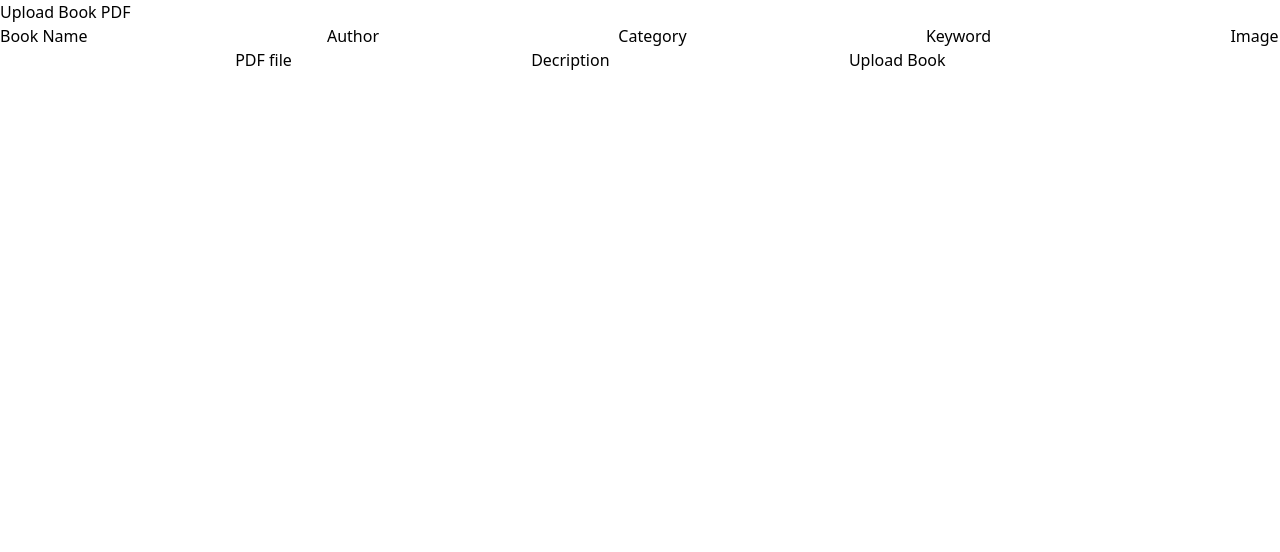
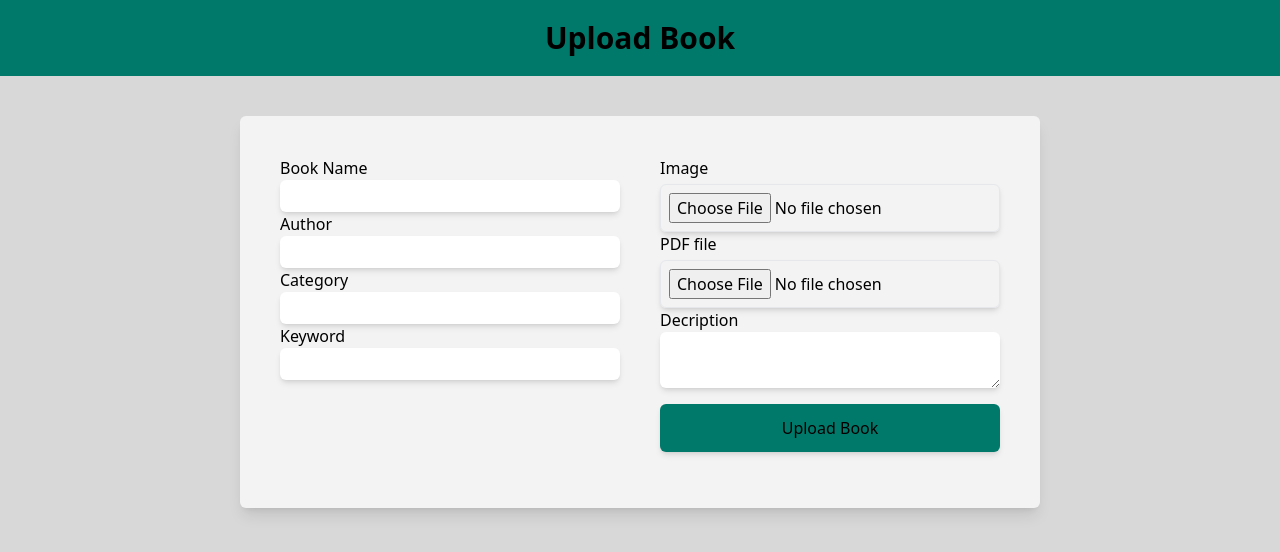
Before and after one commit to Satish9047/book-sharing-website, a website built with Vite: page client/view/upload/upload.html in a window 1280 px wide. Built offline with nearby package versions, Linux system fonts and the light colour scheme.

Commit message:
add tailwind css to book, update: profile page, upload page

```diff
--- a/client/view/book/book.html
+++ b/client/view/book/book.html
@@ -25,7 +25,7 @@
                     <div class="flex"><p class="font-semibold">keyword : </p><span> Heroie</span></div>
                     <div class=""><p class="font-semibold">description : </p><span> During the Pacific War in Tokyo, Mahito Maki loses his mother Hisako in a hospital fire. Mahito's father Shoichi, an air munitions factory owner, marries his late wife's sister, Natsuko. They evacuate to her rural estate. Mahito, distant to the pregnant Natsuko, encounters a peculiar grey heron leading him to a sealed tower, the last known location of Natsuko's architect granduncle. </span></div>
                     <div>
-                        <button class=" my-3 p-3 w-2/6 bg-[#00796B] rounded-md shadow-md">Download</button>
+                        <button class="my-4 p-3 w-full rounded-md shadow-md bg-[#00796B] hover:bg-[#007951] active:bg-[#F3F3F3]">Download</button>
                     </div>
                 </div>
             </div>
--- a/client/view/profile/profile.html
+++ b/client/view/profile/profile.html
@@ -25,7 +25,7 @@
                     </div>
                 </div>
                 <div class="p-3 flex justify-center">
-                    <button class="p-3 w-full rounded-md shadow-md bg-[#F3F3F3] hover:bg-[#00796B] active:bg-[#F3F3F3]">Upload Book</button>
+                    <button class="my-4 p-3 w-full rounded-md shadow-md bg-[#00796B] hover:bg-[#007951] active:bg-[#F3F3F3]">Upload Book</button>
                 </div>
             </div>
             <div class="p-5 w-9/12 flex flex-col rounded-md">
--- a/client/view/upload/upload.html
+++ b/client/view/upload/upload.html
@@ -1,41 +1,52 @@
 <!DOCTYPE html>
 <html lang="en">
+
 <head>
     <meta charset="UTF-8">
     <meta name="viewport" content="width=device-width, initial-scale=1.0">
     <link rel="stylesheet" href="../../src/style.css">
     <title>Recon Book</title>
 </head>
-<body>
-    <card>
-        <header>
-            <h2>Upload Book PDF</h2>
-        </header>
-        <form>
+
+<body class="bg-[#D8D8D8] h-screen w-screen">
+    <main>
+        <navbar class="px-4 py-5 flex justify-center  bg-[#00796B]">
+            <h1 class="font-semibold text-3xl">Upload Book</h1>
+        </navbar>
+        <div class="p-10 flex justify-center">
+            <form class="p-10 w-4/6 flex bg-[#F3F3F3] rounded-md shadow-lg gap-10">
+                <div class="flex flex-col w-1/2">
                     <label for="book-name">Book Name</label>
-            <input name="book-name" id="book-name">
+                    <input name="book-name" id="book-name" class="px-3 py-1 rounded-md shadow-md">
 
                     <label for="author">Author</label>
-            <input name="author" id="author">
+                    <input name="author" id="author" class="px-3 py-1 rounded-md shadow-md">
 
                     <label for="category">Category</label>
-            <input name="category" id="category">
+                    <input name="category" id="category" class="px-3 py-1 rounded-md shadow-md">
 
                     <label for="keyword">Keyword</label>
-            <input name="keyword" id="keyword">
+                    <input name="keyword" id="keyword" class="px-3 py-1 rounded-md shadow-md">
 
+
+                </div>
+
+                <div class="flex flex-col w-1/2">
                     <label for="image">Image</label>
-            <input name="image" id="image">
+                    <input type="file" name="image" id="image" class="mt-1 p-2 border rounded-md shadow-md">
 
                     <label for="bookpdf">PDF file</label>
-            <input name="bookpdf" id="bookpdf">
+                    <input type="file" name="bookpdf" id="bookpdf" class="mt-1 p-2 border rounded-md shadow-md">
 
                     <label for="description">Decription</label>
-            <input name="description" id="description">
+                    <textarea name="description" id="description" class="px-3 py-1 rounded-md shadow-md"></textarea>
 
-            <button>Upload Book</button>
+                    <button class="my-4 p-3 w-full rounded-md shadow-md bg-[#00796B] hover:bg-[#007951] active:bg-[#F3F3F3]">Upload Book</button>
+                </div>
             </form>
-    </card>
+        </div>
+    </main>
     <script type="module" src="./index.ts"></script>
 </body>
+
 </html>
```
Lines whose indentation alone changed are shown as unchanged.
